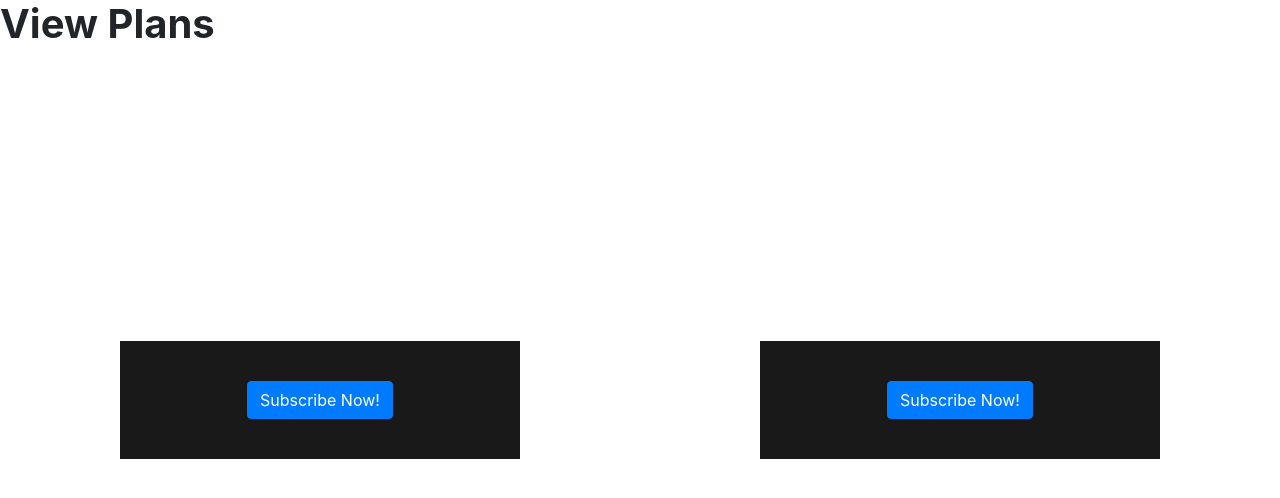
After one commit to vijay9908/StreamZ, a Django app: page /accounts/subscription/ in a window 1280 px wide. The commit adds this page. Shown: the top 498 px of the page. Run offline with Django 3.2, Linux system fonts and the light colour scheme; some libraries are stand-ins or nearby versions.

Commit message:
Cosmetic improvements and Subscriptions

```diff
--- a/accounts/static/accounts/login.css
+++ b/accounts/static/accounts/login.css
@@ -2,11 +2,15 @@ body {
     margin: 0;
     padding: 0;
     font-family: sans-serif;
-    background-image: linear-gradient(to bottom, rgba(245, 246, 252, 0.52), rgba(117, 19, 93, 0.73)), url("/media/images/login_background.jpg");
+    background-image: url("/media/images/login_background.jpg");
     /* background: #000  */
     background-repeat: no-repeat;
     background-size: cover;
     /* rgba(26,25,31) */
+}
+
+.streamZ_logo{
+    width: 200px;
 }
 
 .box {
--- /dev/null
+++ b/accounts/static/css/subscribe.css
@@ -0,0 +1,19 @@
+.box {
+    width: 400px;
+    padding: 40px;
+    transform: translate(-50%, -50%);
+    background: #191919;
+    text-align: center;
+}
+
+#box1{
+    position: absolute;
+    top: 50%;
+    left: 25%;
+}
+
+#box2{
+    position: absolute;
+    top: 50%;
+    left: 75%;
+}
--- a/accounts/templates/dashboard.html
+++ b/accounts/templates/dashboard.html
@@ -171,6 +171,11 @@
                         <ul>
                             <l1></l1>
                             <li class="options">
+                                <a href="{% url 'subscription' %}">
+                                    <h4>View Plans</h4>
+                                </a>
+                            </li>
+                            <li class="options">
                                 <a href="{% url 'profile' %}">
                                     <h4>Profile</h4>
                                 </a>
--- a/accounts/templates/registration/login.html
+++ b/accounts/templates/registration/login.html
@@ -3,12 +3,11 @@
 <title>StreamZ-Login</title>
 
 <link rel="stylesheet" type="text/css" href="{% static 'accounts/login.css' %}">
-
 <body>
 
     <form class="box" method="post">
 
-        <h2>Login</h2>
+        <h2><img class="streamZ_logo" src="/media/images/streamZ_logo.png" alt="streamZ_Logo" /></h2>
         <div class="column">
             <div class="column">
                 {% csrf_token %} {% for field in form %}
--- a/accounts/templates/registration/register.html
+++ b/accounts/templates/registration/register.html
@@ -6,7 +6,7 @@
 
     <form class="box" method="post">
 
-        <h5>Create new account here</h5>
+        <h5>Signup here!</h5>
 
         <div class="column">
             <div class="column">
--- /dev/null
+++ b/accounts/templates/subscription.html
@@ -0,0 +1,22 @@
+{% load static %}
+<!doctype html>
+<html lang="en">
+<head>
+    <meta charset="utf-8">
+    <title>View Plans</title>
+    <meta name="viewport" content="width=device-width, initial-scale=1">
+    <link rel="stylesheet" type="text/css" href="{% static 'css/subscribe.css' %}">
+    <link rel="stylesheet" href="https://stackpath.bootstrapcdn.com/bootstrap/4.1.3/css/bootstrap.min.css" integrity="sha384-MCw98/SFnGE8fJT3GXwEOngsV7Zt27NXFoaoApmYm81iuXoPkFOJwJ8ERdknLPMO" crossorigin="anonymous">
+</head>
+
+<body>
+    <h1><strong>View Plans</strong></h1>
+    <div class="box" id="box1">
+        <a href="{% url 'payment' %}" class="btn btn-primary">Subscribe Now!</a>
+    </div>
+    <div class="box" id="box2">
+        <a href="{% url 'payment' %}" class="btn btn-primary">Subscribe Now!</a>
+    </div>
+</body>
+
+</html>
--- a/accounts/urls.py
+++ b/accounts/urls.py
@@ -10,7 +10,9 @@ urlpatterns = [
     path('register/', views.register_view, name="register"),
     path('logout/', LogoutView.as_view(next_page='dashboard'), name="logout_url"),
     path('profile/', views.profile, name="profile"),
+    path('subscription/', views.subscription, name="subscription"),
     path('404/', views.not_found, name="not_found"),
     path('about/', views.about, name="about_page"),
+    path('payment/', views.payment, name="payment"),
     # path('<str:session_username>/profile/', views.profile,name="profile"), # for Recommendation Engine @subhash
 ]
--- a/accounts/views.py
+++ b/accounts/views.py
@@ -79,5 +79,13 @@ def starter_page(request):
     context = {}
     return render(request, 'starter.html', context)
 
+def subscription(request):
+    context = {}
+    return render(request, 'subscription.html', context)
+
+def payment(request):
+    context = {}
+    return render(request, 'payment.html', context)
+
 def not_found(request):
     return render(request, '404.html')
```
Also changed, not shown: accounts/static/css/style.css (+12 -1 lines), accounts/templates/payment.html (added, +14 -0 lines), db.sqlite3, 2 other files.
